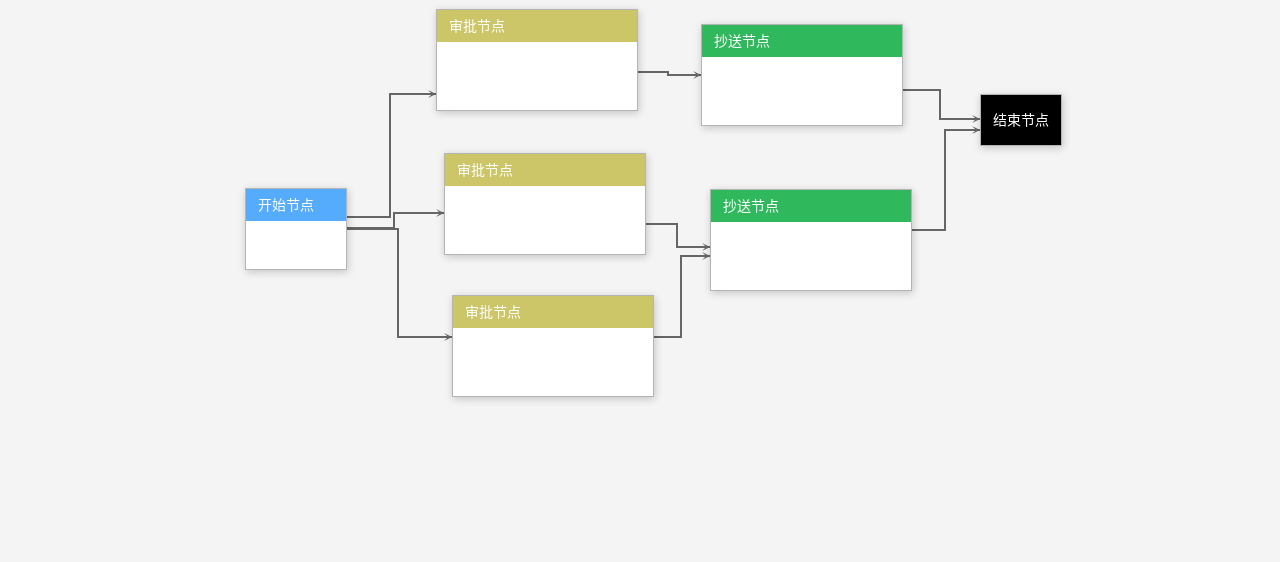
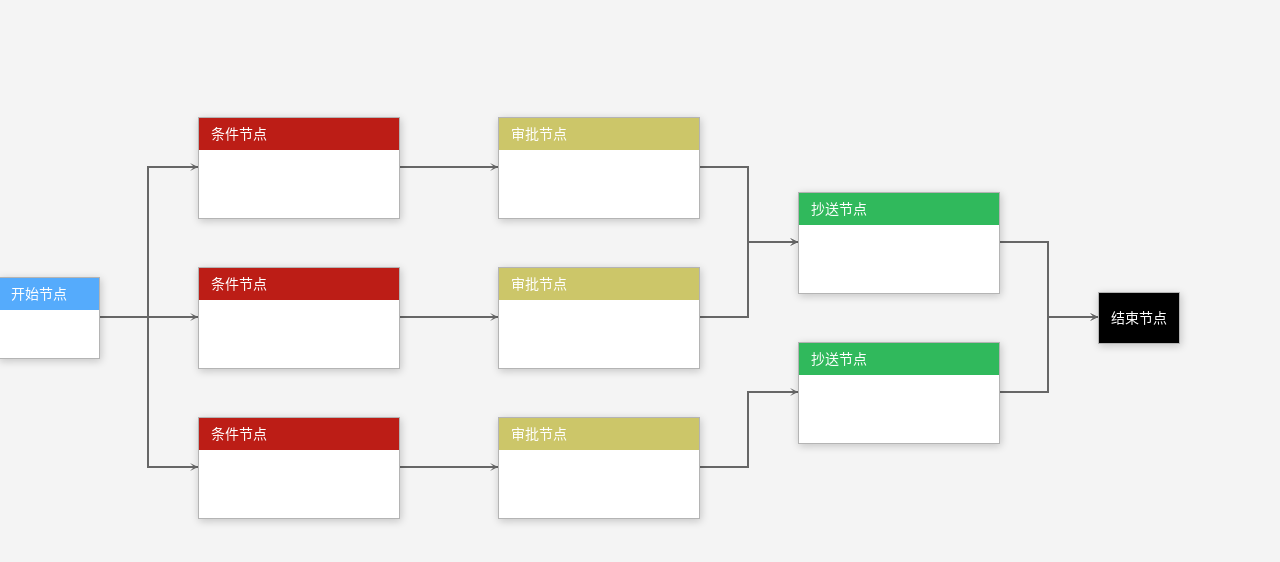
Before and after one commit to caohuatao/vue-super-flow, a Vue app: page / in a window 1280 px wide. Shown: the top 562 px of the page. Built offline with nearby package versions, Linux system fonts and the light colour scheme.

Commit message:
修改：编辑 markdown

```diff
--- a/examples/App.vue
+++ b/examples/App.vue
@@ -37,13 +37,69 @@
       return {
         nodeList: [
           {
-            'id': '0.efnsmp46b5o',
-            'vertex': 0,
+            'id': 'nodeni9QOqT3mI7hsMau',
             'width': 200,
             'height': 100,
+            'vertex': 0,
             'coordinate': [
-              -204,
-              -391
+              -442,
+              -283
+            ],
+            'meta': {
+              'prop': 'condition',
+              'name': '条件节点'
+            }
+          },
+          {
+            'id': 'node7WXbwOR6kSFD53Hf',
+            'width': 200,
+            'height': 100,
+            'vertex': 0,
+            'coordinate': [
+              -442,
+              -133
+            ],
+            'meta': {
+              'prop': 'condition',
+              'name': '条件节点'
+            }
+          },
+          {
+            'id': 'nodeG3WeFnzCI15X58Qw',
+            'width': 200,
+            'height': 100,
+            'vertex': 0,
+            'coordinate': [
+              -442,
+              17
+            ],
+            'meta': {
+              'prop': 'condition',
+              'name': '条件节点'
+            }
+          },
+          {
+            'id': '0.ghl6ar1lf5g',
+            'width': 100,
+            'height': 80,
+            'vertex': 1,
+            'coordinate': [
+              -642,
+              -123
+            ],
+            'meta': {
+              'prop': 'start',
+              'name': '开始节点'
+            }
+          },
+          {
+            'id': 'nodeZBK0ZPpgMe1exezE',
+            'width': 200,
+            'height': 100,
+            'vertex': 0,
+            'coordinate': [
+              -142,
+              -283
             ],
             'meta': {
               'prop': 'approval',
@@ -51,13 +107,13 @@
             }
           },
           {
-            'id': '0.0v0h61jdbmo',
-            'vertex': 0,
+            'id': 'nodefHsy9uJObPtdHZv1',
             'width': 200,
             'height': 100,
+            'vertex': 0,
             'coordinate': [
-              -196,
-              -247
+              -142,
+              -133
             ],
             'meta': {
               'prop': 'approval',
@@ -65,13 +121,13 @@
             }
           },
           {
-            'id': '0.f6a3gt4j1c',
-            'vertex': 0,
+            'id': 'node0aiA9VuhjkiAdZCs',
             'width': 200,
             'height': 100,
+            'vertex': 0,
             'coordinate': [
-              -188,
-              -105
+              -142,
+              17
             ],
             'meta': {
               'prop': 'approval',
@@ -79,13 +135,13 @@
             }
           },
           {
-            'id': '0.p51pjul7l7o',
-            'vertex': 0,
+            'id': 'nodeqkK9zjcDz53xKRlK',
             'width': 200,
             'height': 100,
+            'vertex': 0,
             'coordinate': [
-              61,
-              -376
+              158,
+              -208
             ],
             'meta': {
               'prop': 'cc',
@@ -93,133 +149,168 @@
             }
           },
           {
-            'id': '0.e4cjvkamf1',
+            'id': 'nodeDhVU6w2KbEnJCjZs',
+            'width': 80,
+            'height': 50,
             'vertex': 0,
+            'coordinate': [
+              458,
+              -108
+            ],
+            'meta': {
+              'prop': 'end',
+              'name': '结束节点'
+            }
+          },
+          {
+            'id': 'nodesyxisLH1hJDdPsxx',
             'width': 200,
             'height': 100,
+            'vertex': 0,
             'coordinate': [
-              70,
-              -211
+              158,
+              -58
             ],
             'meta': {
               'prop': 'cc',
               'name': '抄送节点'
             }
-          },
-          {
-            'id': '0.ghl6ar1lf5g',
-            'vertex': 1,
-            'width': 100,
-            'height': 80,
-            'coordinate': [
-              -395,
-              -212
-            ],
-            'meta': {
-              'prop': 'start',
-              'name': '开始节点'
-            }
-          },
-          {
-            'id': '0.qqtd0ckfmn8',
-            'vertex': 0,
-            'width': 80,
-            'height': 50,
-            'coordinate': [
-              340,
-              -306
-            ],
-            'meta': {
-              'prop': 'end',
-              'name': '结束节点'
-            }
           }
         ],
         linkList: [
           {
-            'startId': '0.0v0h61jdbmo',
-            'endId': '0.e4cjvkamf1',
-            'startAt': [
-              200,
-              71
-            ],
-            'endAt': [
-              0,
-              58
-            ],
-            'meta': null
-          },
-          {
-            'startId': '0.f6a3gt4j1c',
-            'endId': '0.e4cjvkamf1',
-            'startAt': [
-              200,
-              42
-            ],
-            'endAt': [
-              0,
-              67
-            ],
-            'meta': null
-          },
-          {
+            'id': 'linkQfGI6apBdZm4qHe3',
             'startId': '0.ghl6ar1lf5g',
-            'endId': '0.0v0h61jdbmo',
+            'endId': 'nodeni9QOqT3mI7hsMau',
             'startAt': [
               100,
               40
             ],
             'endAt': [
               0,
-              60
+              50
             ],
             'meta': null
           },
           {
+            'id': 'linkJalC4dAzpQfu5WMi',
             'startId': '0.ghl6ar1lf5g',
-            'endId': '0.f6a3gt4j1c',
+            'endId': 'node7WXbwOR6kSFD53Hf',
             'startAt': [
               100,
-              41
+              40
             ],
             'endAt': [
               0,
-              42
+              50
             ],
             'meta': null
           },
           {
+            'id': 'linkjUVmbLfRhxPfFISJ',
             'startId': '0.ghl6ar1lf5g',
-            'endId': '0.efnsmp46b5o',
+            'endId': 'nodeG3WeFnzCI15X58Qw',
             'startAt': [
               100,
-              29
+              40
             ],
             'endAt': [
               0,
-              85
+              50
             ],
             'meta': null
           },
           {
-            'startId': '0.efnsmp46b5o',
-            'endId': '0.p51pjul7l7o',
+            'id': 'linkP3zJNvSKHutesZs4',
+            'startId': 'nodeni9QOqT3mI7hsMau',
+            'endId': 'nodeZBK0ZPpgMe1exezE',
             'startAt': [
               200,
-              63
+              50
             ],
             'endAt': [
               0,
-              51
+              50
             ],
             'meta': null
           },
           {
-            'startId': '0.p51pjul7l7o',
-            'endId': '0.qqtd0ckfmn8',
+            'id': 'linkYlzpeKssBYwxQdLr',
+            'startId': 'node7WXbwOR6kSFD53Hf',
+            'endId': 'nodefHsy9uJObPtdHZv1',
             'startAt': [
               200,
-              66
+              50
+            ],
+            'endAt': [
+              0,
+              50
+            ],
+            'meta': null
+          },
+          {
+            'id': 'linkOwoUKiipYyVz3CYT',
+            'startId': 'nodeG3WeFnzCI15X58Qw',
+            'endId': 'node0aiA9VuhjkiAdZCs',
+            'startAt': [
+              200,
+              50
+            ],
+            'endAt': [
+              0,
+              50
+            ],
+            'meta': null
+          },
+          {
+            'id': 'link3UhFce4rO4TfAL2K',
+            'startId': 'nodeZBK0ZPpgMe1exezE',
+            'endId': 'nodeqkK9zjcDz53xKRlK',
+            'startAt': [
+              200,
+              50
+            ],
+            'endAt': [
+              0,
+              50
+            ],
+            'meta': null
+          },
+          {
+            'id': 'linkMjaKIDuDfbgqSHoz',
+            'startId': 'nodefHsy9uJObPtdHZv1',
+            'endId': 'nodeqkK9zjcDz53xKRlK',
+            'startAt': [
+              200,
+              50
+            ],
+            'endAt': [
+              0,
+              50
+            ],
+            'meta': null
+          },
+          {
+            'id': 'linkdUBf9aeOoXR3X65Y',
+            'startId': 'node0aiA9VuhjkiAdZCs',
+            'endId': 'nodesyxisLH1hJDdPsxx',
+            'startAt': [
+              200,
+              50
+            ],
+            'endAt': [
+              0,
+              50
+            ],
+            'meta': null
+          },
+          {
+            'id': 'link02lGIqBJZWrTlCFv',
+            'startId': 'nodeqkK9zjcDz53xKRlK',
+            'endId': 'nodeDhVU6w2KbEnJCjZs',
+            'startAt': [
+              200,
+              50
             ],
             'endAt': [
               0,
@@ -228,15 +319,16 @@
             'meta': null
           },
           {
-            'startId': '0.e4cjvkamf1',
-            'endId': '0.qqtd0ckfmn8',
+            'id': 'link3i9b2ZsNM8wyjRop',
+            'startId': 'nodesyxisLH1hJDdPsxx',
+            'endId': 'nodeDhVU6w2KbEnJCjZs',
             'startAt': [
               200,
-              41
+              50
             ],
             'endAt': [
               0,
-              36
+              25
             ],
             'meta': null
           }
@@ -250,7 +342,6 @@
               },
               selected: (graph, coordinate) => {
                 graph.addNode({
-                  id: Math.random().toString(32),
                   width: 100,
                   height: 80,
                   coordinate: coordinate,
@@ -263,11 +354,25 @@
               }
             },
             {
+              label: '条件节点',
+              disable: false,
+              selected: (graph, coordinate) => {
+                graph.addNode({
+                  width: 200,
+                  height: 100,
+                  coordinate: coordinate,
+                  meta: {
+                    prop: 'condition',
+                    name: '条件节点'
+                  }
+                })
+              }
+            },
+            {
               label: '审批节点',
               disable: false,
               selected: (graph, coordinate) => {
                 graph.addNode({
-                  id: Math.random().toString(32),
                   width: 200,
                   height: 100,
                   coordinate: coordinate,
@@ -283,7 +388,6 @@
               disable: false,
               selected: (graph, coordinate) => {
                 graph.addNode({
-                  id: Math.random().toString(32),
                   width: 200,
                   height: 100,
                   coordinate: coordinate,
@@ -301,7 +405,6 @@
               },
               selected: (graph, coordinate) => {
                 graph.addNode({
-                  id: Math.random().toString(32),
                   width: 80,
                   height: 50,
                   coordinate: coordinate,
@@ -331,8 +434,8 @@
             {
               label: '打印数据',
               selected: (graph, coordinate) => {
-                // console.log(graph.toJSON())
-                console.log(this.$refs.superFlow.toJSON())
+                console.log(graph.toJSON())
+                // console.log(this.$refs.superFlow.toJSON())
               }
             },
             {
@@ -383,6 +486,14 @@
             return [
               'start',
               'approval',
+              'condition',
+              'cc'
+            ].includes(formType)
+          case 'condition':
+            return [
+              'start',
+              'approval',
+              'condition',
               'cc'
             ].includes(formType)
           case 'end':
@@ -431,6 +542,12 @@
           }
         }
 
+        &.flow-node-condition {
+          > header {
+            background-color : #BC1D16;
+          }
+        }
+
         &.flow-node-approval {
           > header {
             background-color : rgba(188, 181, 58, 0.76);
--- a/package.json
+++ b/package.json
@@ -12,7 +12,8 @@
   "main": "lib/index.umd.min.js",
   "author": "caohuatao <351995664@qq.com>",
   "files": [
-    "/lib/index.umd.min.js"
+    "/lib/index.umd.min.js",
+    "/lib/index.css"
   ],
   "scripts": {
     "serve": "vue-cli-service serve",
--- a/packages/index.vue
+++ b/packages/index.vue
@@ -84,6 +84,7 @@
   } from '../packages/utils'
 
   export default {
+    name: 'super-flow',
     props: {
       width: {
         type: Number,
@@ -409,6 +410,9 @@
       origin() {
         this.scorllCenterFun()
       }
+    },
+    install(Vue) {
+      Vue.component(this.name, this)
     }
   }
 </script>
```
Also changed, not shown: demo/toJson.json (deleted, +0 -13 lines), 1 other file (tests, documents, lock files or other folders).
